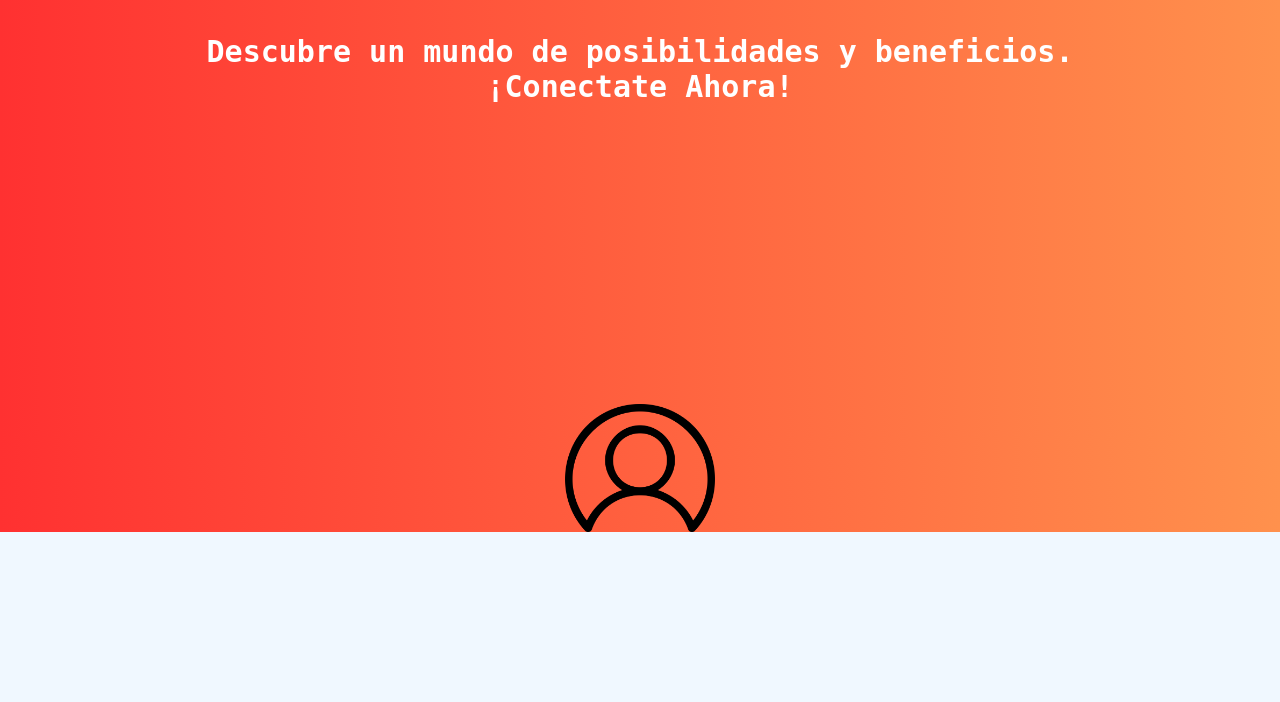
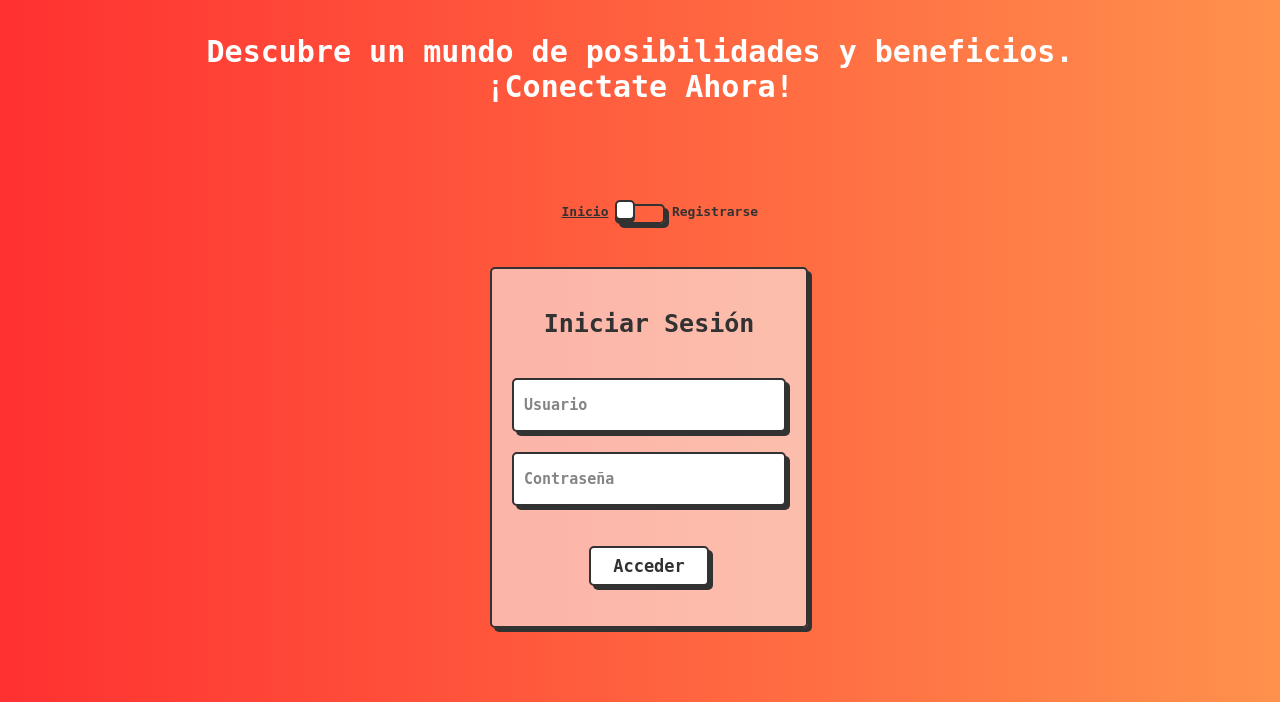
Before and after one commit to Gusoftproyects/sindi, a PHP site: page /login.html in a window 1280 px wide; the page is wider, and only the part inside the window is pictured. Shown: the part 352-1054 px from the top of that part. Before the commit the page ends 884 px from the top of that part, so only its background shows below. Run offline with PHP 8.4, Linux system fonts and the light colour scheme.

Commit message:
Agrege el form de inicio

```diff
--- a/login.html
+++ b/login.html
@@ -54,7 +54,34 @@
     <div class="inicio">
         <h1 class="tituloLogin">Iniciar sesion</h1>
         <h2>Descubre un mundo de posibilidades y beneficios.<br> ¡Conectate Ahora!</h2>
-        <img class="imagen" src="images/iconos/icono usuario.png" alt="icono usuario">
+        <div class="wrapper">
+            <div class="card-switch">
+                <label class="switch">
+                   <input type="checkbox" class="toggle">
+                   <span class="slider"></span>
+                   <span class="card-side"></span>
+                   <div class="flip-card__inner">
+                      <div class="flip-card__front">
+                         <div class="title">Iniciar Sesión</div>
+                         <form class="flip-card__form" action="">
+                            <input class="flip-card__input" name="email" placeholder="Usuario" type="email">
+                            <input class="flip-card__input" name="password" placeholder="Contraseña" type="password">
+                            <button class="flip-card__btn">Acceder</button>
+                         </form>
+                      </div>
+                      <div class="flip-card__back">
+                         <div class="title">Registrarse</div>
+                         <form class="flip-card__form" action="">
+                            <input class="flip-card__input" placeholder="Nombre" type="name">
+                            <input class="flip-card__input" name="email" placeholder="Email" type="email">
+                            <input class="flip-card__input" name="password" placeholder="Contraseña" type="password">
+                            <button class="flip-card__btn">Confirmar</button>
+                         </form>
+                      </div>
+                   </div>
+                </label>
+            </div>
+       </div>
     </div>
 </body>
 </html>
--- a/styles.css
+++ b/styles.css
@@ -306,3 +306,205 @@ button:active {
   color: white;
   cursor: pointer;
 }
+
+
+
+
+
+.wrapper {
+  --input-focus: #ff0000;
+  --font-color: #323232;
+  --font-color-sub: #666;
+  --bg-color: #fff;
+  --bg-color-alt: #ff0000ef;
+  --main-color: #323232;
+     display: flex;
+     flex-direction: column;
+    align-items: center;
+}
+/* switch card */
+.switch {
+  transform: translateY(-100px);
+  position: relative;
+  display: flex;
+  flex-direction: column;
+  justify-content: center;
+  align-items: center;
+  gap: 50px;
+  width: 50px;
+  height: 20px;
+}
+
+.card-side::before {
+  position: absolute;
+  content: 'Inicio';
+  left: -80px;
+  top: 0;
+  width: 100px;
+  text-decoration: underline;
+  color: var(--font-color);
+  font-weight: 600;
+}
+
+.card-side::after {
+  position: absolute;
+  content: 'Registrarse';
+  left: 50px;
+  top: 0;
+  width: 100px;
+  text-decoration: none;
+  color: var(--font-color);
+  font-weight: 600;
+}
+
+.toggle {
+  opacity: 0;
+  width: 0;
+  height: 0;
+}
+
+.slider {
+  box-sizing: border-box;
+  border-radius: 5px;
+  border: 2px solid var(--main-color);
+  box-shadow: 4px 4px var(--main-color);
+  position: absolute;
+  cursor: pointer;
+  top: 0;
+  left: 0;
+  right: 0;
+  bottom: 0;
+  background-color: var(--bg-colorcolor);
+  transition: 0.3s;
+}
+
+.slider:before {
+  box-sizing: border-box;
+  position: absolute;
+  content: "";
+  height: 20px;
+  width: 20px;
+  border: 2px solid var(--main-color);
+  border-radius: 5px;
+  left: -2px;
+  bottom: 2px;
+  background-color: var(--bg-color);
+  box-shadow: 0 3px 0 var(--main-color);
+  transition: 0.3s;
+}
+
+.toggle:checked + .slider {
+  background-color: var(--input-focus);
+}
+
+.toggle:checked + .slider:before {
+  transform: translateX(30px);
+}
+
+.toggle:checked ~ .card-side:before {
+  text-decoration: none;
+}
+
+.toggle:checked ~ .card-side:after {
+  text-decoration: underline;
+}
+
+/* card */
+
+.flip-card__inner {
+  width: 300px;
+  height: 350px;
+  position: relative;
+  background-color: transparent;
+  perspective: 1000px;
+    /* width: 100%;
+    height: 100%; */
+  text-align: center;
+  transition: transform 0.8s;
+  transform-style: preserve-3d;
+}
+
+.toggle:checked ~ .flip-card__inner {
+  transform: rotateY(180deg);
+}
+
+.toggle:checked ~ .flip-card__front {
+  box-shadow: none;
+}
+
+.flip-card__front, .flip-card__back {
+  padding: 20px;
+  position: absolute;
+  display: flex;
+  flex-direction: column;
+  justify-content: center;
+  -webkit-backface-visibility: hidden;
+  backface-visibility: hidden;
+  background: rgba(250, 250, 250, 0.575);
+  gap: 20px;
+  border-radius: 5px;
+  border: 2px solid var(--main-color);
+  box-shadow: 4px 4px var(--main-color);
+}
+
+.flip-card__back {
+  width: 100%;
+  transform: rotateY(180deg);
+}
+
+.flip-card__form {
+  display: flex;
+  flex-direction: column;
+  align-items: center;
+  gap: 20px;
+}
+
+.title {
+  margin: 20px 0 20px 0;
+  font-size: 25px;
+  font-weight: 900;
+  text-align: center;
+  color: var(--main-color);
+}
+
+.flip-card__input {
+  width: 250px;
+  height: 40px;
+  border-radius: 5px;
+  border: 2px solid var(--main-color);
+  background-color: var(--bg-color);
+  box-shadow: 4px 4px var(--main-color);
+  font-size: 15px;
+  font-weight: 600;
+  color: var(--font-color);
+  padding: 5px 10px;
+  outline: none;
+}
+
+.flip-card__input::placeholder {
+  color: var(--font-color-sub);
+  opacity: 0.8;
+}
+
+.flip-card__input:focus {
+  border: 2px solid var(--input-focus);
+}
+
+.flip-card__btn:active, .button-confirm:active {
+  box-shadow: 0px 0px var(--main-color);
+  transform: translate(3px, 3px);
+}
+
+.flip-card__btn {
+  margin: 20px 0 20px 0;
+  width: 120px;
+  height: 40px;
+  border-radius: 5px;
+  border: 2px solid var(--main-color);
+  background-color: var(--bg-color);
+  box-shadow: 4px 4px var(--main-color);
+  font-size: 17px;
+  font-weight: 600;
+  color: var(--font-color);
+  cursor: pointer;
+}
```
